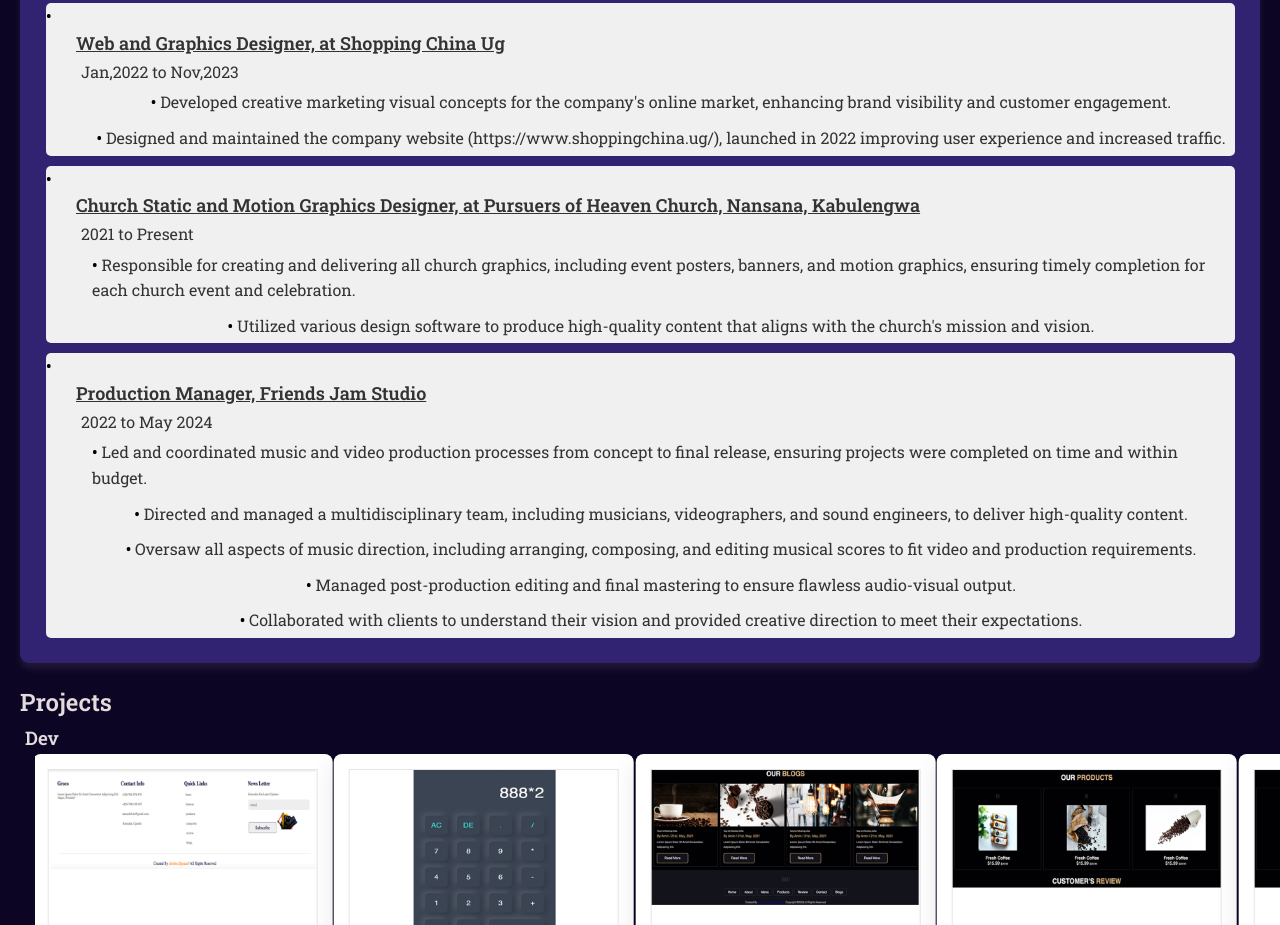
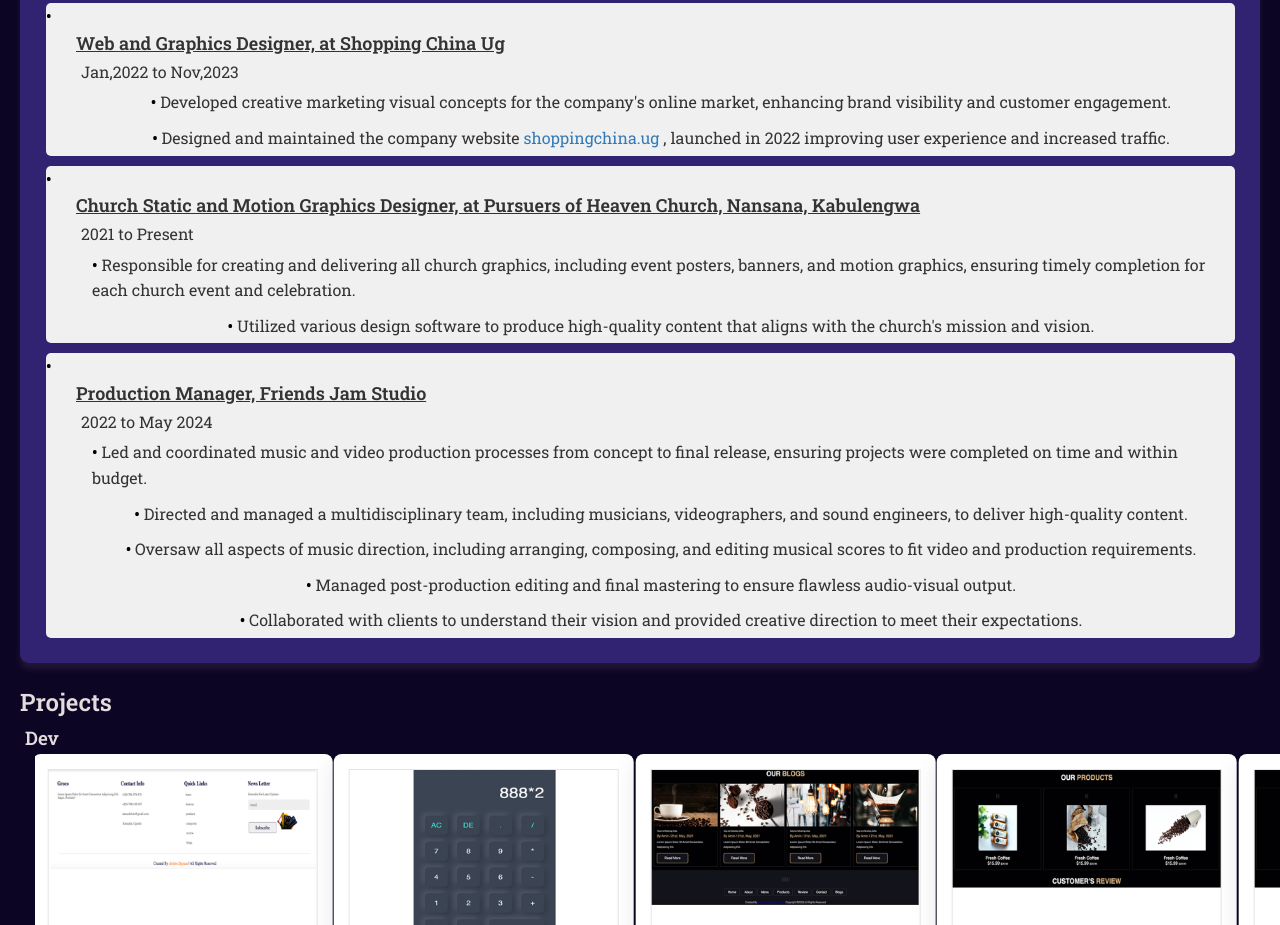
Before and after one commit to XrisTeck/My-Portfolio, a plain HTML site: page index.html in a window 1280 px wide. Shown: the part 1651-2576 px from the top of the page. Drawn offline with nearby package versions, Linux system fonts and the light colour scheme.

Commit message:
updated a clickable link for shopping china site

```diff
--- a/index.html
+++ b/index.html
@@ -359,7 +359,8 @@
           <p>Jan,2022 to Nov,2023</p>
           <ul>
             <li>Developed creative marketing visual concepts for the company's online market, enhancing brand visibility and customer engagement.</li>
-            <li>Designed and maintained the company website (https://www.shoppingchina.ug/), launched in 2022 improving user experience and increased traffic.</li>
+            <li>Designed and maintained the company website <a href="https://www.shoppingchina.ug/" target="_blank">shoppingchina.ug</a>
+              , launched in 2022 improving user experience and increased traffic.</li>
           </ul>
         </li>
       </ul>
```
